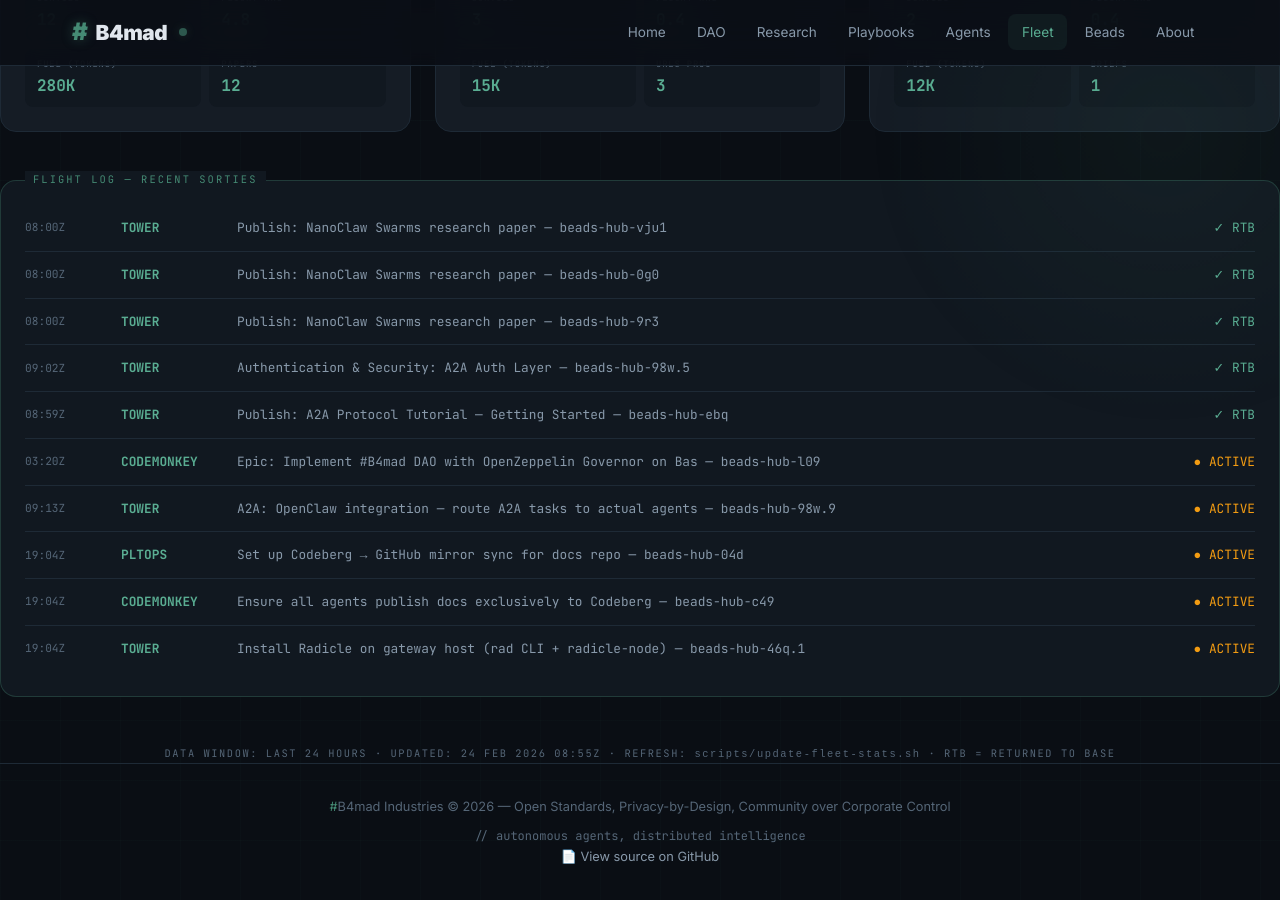
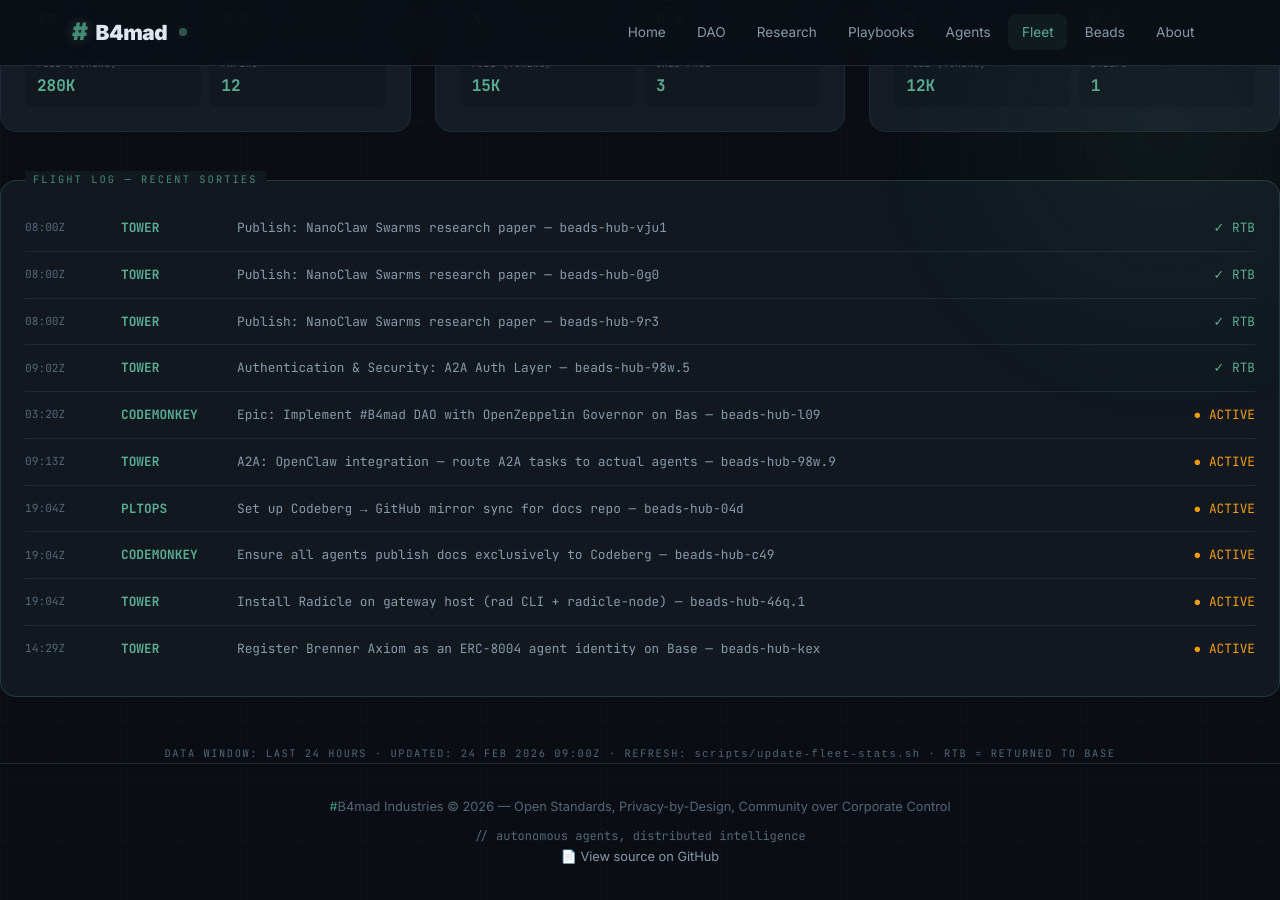
Before and after one commit to brenner-axiom/docs, a Jekyll site: the page built from fleet/index.html, in a window 1280 px wide and 900 px high, scrolled down 847 px. Built offline with Jekyll 4.4.1, drawn with Linux system fonts in a browser that asks for light colours.

Commit message:
fleet: auto-update dashboard stats 2026-02-24T09:00Z

```diff
--- a/fleet/index.html
+++ b/fleet/index.html
@@ -533,12 +533,6 @@ description: "#B4mad Agent Fleet metrics dashboard with aviation theme"
     <span class="log-status"><span class="complete">✓ RTB</span></span>
   </div>
   <div class="log-entry">
-    <span class="log-time">08:59Z</span>
-    <span class="log-callsign">TOWER</span>
-    <span class="log-mission">Publish: A2A Protocol Tutorial — Getting Started — beads-hub-ebq</span>
-    <span class="log-status"><span class="complete">✓ RTB</span></span>
-  </div>
-  <div class="log-entry">
     <span class="log-time">03:20Z</span>
     <span class="log-callsign">CODEMONKEY</span>
     <span class="log-mission">Epic: Implement #B4mad DAO with OpenZeppelin Governor on Bas — beads-hub-l09</span>
@@ -568,10 +562,16 @@ description: "#B4mad Agent Fleet metrics dashboard with aviation theme"
     <span class="log-mission">Install Radicle on gateway host (rad CLI + radicle-node) — beads-hub-46q.1</span>
     <span class="log-status"><span class="active">● ACTIVE</span></span>
   </div>
+  <div class="log-entry">
+    <span class="log-time">14:29Z</span>
+    <span class="log-callsign">TOWER</span>
+    <span class="log-mission">Register Brenner Axiom as an ERC-8004 agent identity on Base — beads-hub-kex</span>
+    <span class="log-status"><span class="active">● ACTIVE</span></span>
+  </div>
 </div>
 
 <div style="text-align: center; margin-top: 2rem;">
   <p style="font-family: 'JetBrains Mono', monospace; font-size: 0.65rem; color: var(--text-muted); letter-spacing: 0.15em;">
-    DATA WINDOW: LAST 24 HOURS · UPDATED: 24 FEB 2026 08:55Z ·                                                                                                                                                                                                                                                                                                                                                                                                                                                                                                                                                                                                                                                                                                                                                                                                                                                                                                                                                                                                                                                                                                   REFRESH: <code>scripts/update-fleet-stats.sh</code> · RTB = RETURNED TO BASE
+    DATA WINDOW: LAST 24 HOURS · UPDATED: 24 FEB 2026 09:00Z ·                                                                                                                                                                                                                                                                                                                                                                                                                                                                                                                                                                                                                                                                                                                                                                                                                                                                                                                                                                                                                                                                                                    REFRESH: <code>scripts/update-fleet-stats.sh</code> · RTB = RETURNED TO BASE
   </p>
 </div>
```
